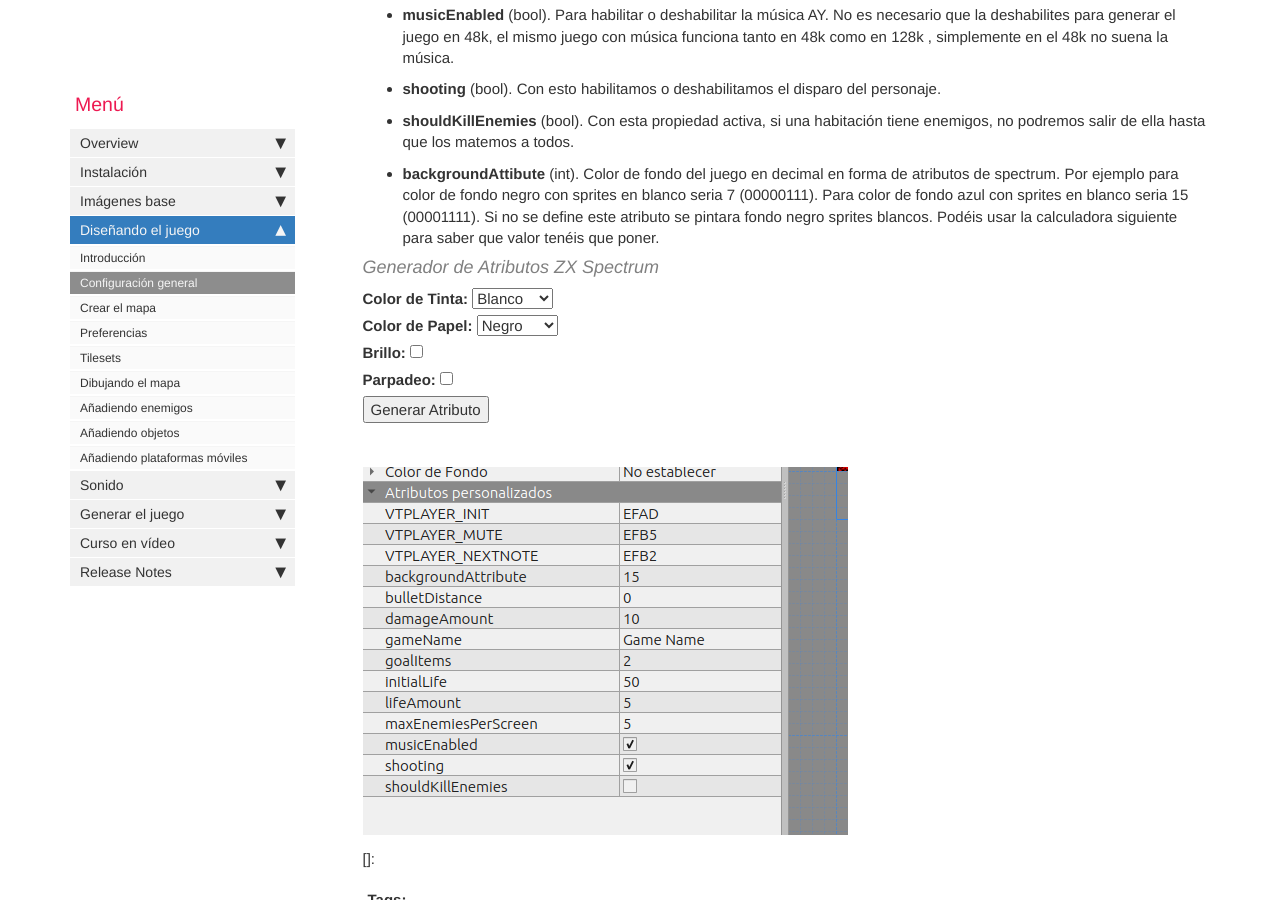
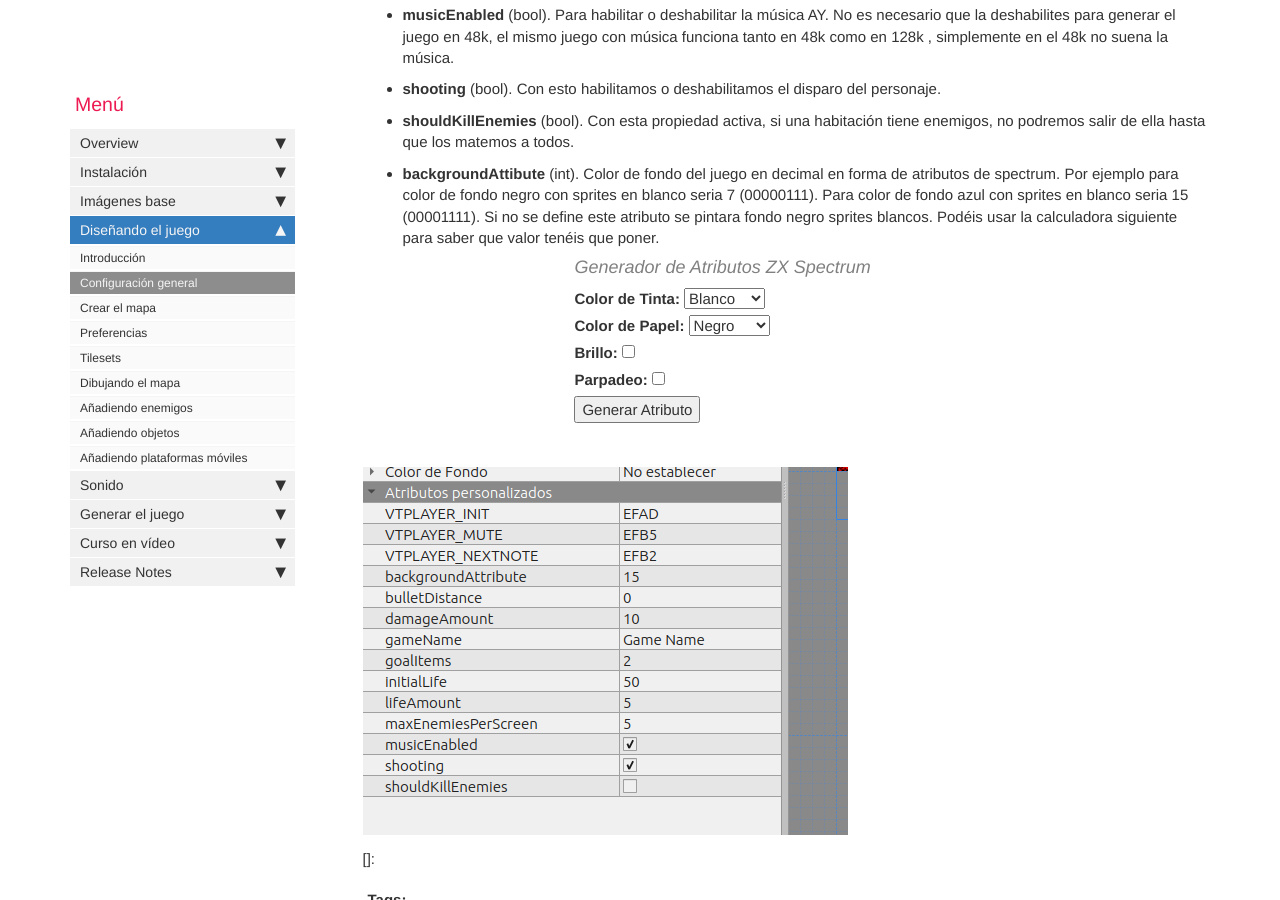
Before and after one commit to rtorralba/zx-game-maker-www, a Jekyll site: the page built from pages/mydoc/mydoc_tiled_general_configuration.md, in a window 1280 px wide and 900 px high, scrolled down 642 px. Built offline with Jekyll 4.4.1, drawn with Linux system fonts in a browser that asks for light colours; comment, search, counter and statistics services are not loaded.

```diff
--- a/pages/mydoc/mydoc_tiled_general_configuration.md
+++ b/pages/mydoc/mydoc_tiled_general_configuration.md
@@ -27,7 +27,7 @@
 * **shouldKillEnemies** (bool). Con esta propiedad activa, si una habitación tiene enemigos, no podremos salir de ella hasta que los matemos a todos.
 * **backgroundAttibute** (int). Color de fondo del juego en decimal en forma de atributos de spectrum. Por ejemplo para color de fondo negro con sprites en blanco seria 7 (00000111). Para color de fondo azul con sprites en blanco seria 15 (00001111). Si no se define este atributo se pintara fondo negro sprites blancos. Podéis usar la calculadora siguiente para saber que valor tenéis que poner.
 
-<div>
+<div style="margin: auto; width: 50%">
     <h4>Generador de Atributos ZX Spectrum</h4>
     <form id="attributeForm">
         <label for="inkColor">Color de Tinta:</label>
```
